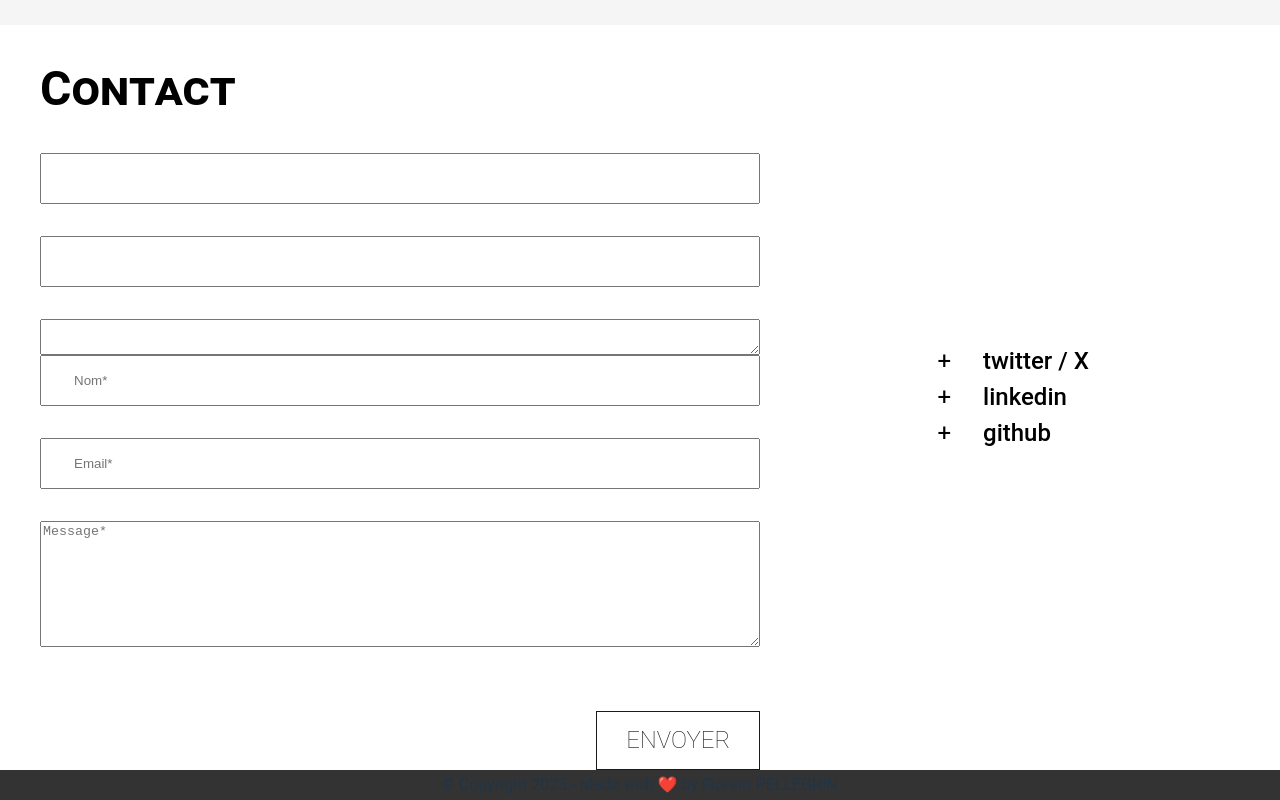
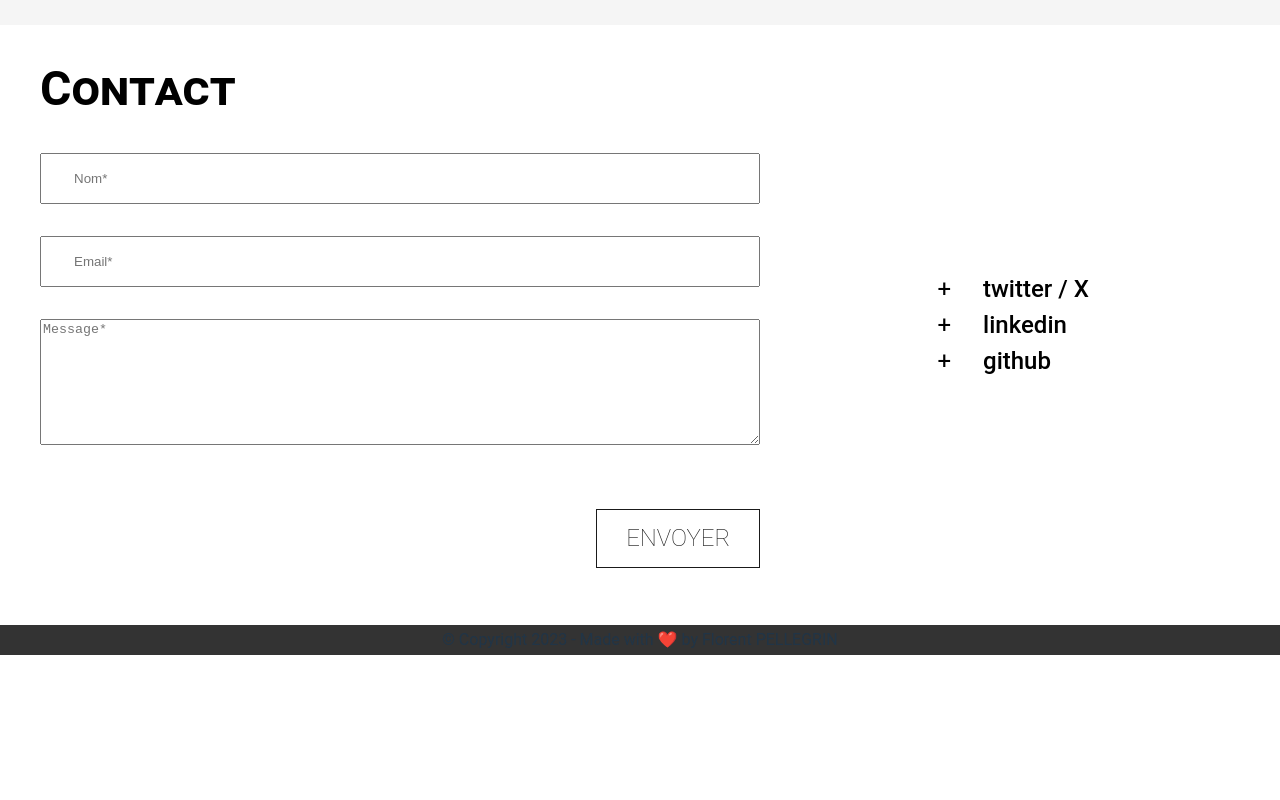
Before and after one commit to folpe/florentpellegrin, a React (Vite) app: page / in a window 1280 px wide. Shown: the part 2911-3711 px from the top of the page. After the commit the page ends 3566 px from the top, so only its background shows below. Built offline with nearby package versions, Linux system fonts and the light colour scheme.

Commit message:
maybe the good one

```diff
--- a/index.html
+++ b/index.html
@@ -13,6 +13,11 @@
     <meta name="theme-color" content="#ffffff" />
   </head>
   <body>
+    <form name="contact" netlify netlify-honeypot="bot-field" hidden>
+      <input type="text" name="name" />
+      <input type="email" name="email" />
+      <textarea name="message"></textarea>
+    </form>
     <div id="root"></div>
     <script type="module" src="/src/index.tsx"></script>
   </body>
--- a/src/pages/parts/Contact/Contact.tsx
+++ b/src/pages/parts/Contact/Contact.tsx
@@ -41,7 +41,7 @@ const Contact: React.FC = () => {
     fetch('/', {
       method: 'POST',
       headers: { 'Content-Type': 'application/x-www-form-urlencoded' },
-      body: encode({ 'form-name': 'contact-fp', ...inputValues }),
+      body: encode({ 'form-name': 'contact', ...inputValues }),
     })
       .then(() => console.log('Form successfully submitted'))
       .catch((error) => alert(error))
@@ -53,18 +53,7 @@ const Contact: React.FC = () => {
       <div className='container'>
         <div className='form-wrapper'>
           <h3>Contact</h3>
-          <form name='contact' data-netlify netlify-honeypot='bot-field' hidden>
-            <input type='text' name='name' />
-            <input type='email' name='email' />
-            <textarea name='message'></textarea>
-          </form>
-          <form
-            name='contact'
-            method='POST'
-            data-netlify='true'
-            onSubmit={handleSubmit}
-          >
-            <input type='hidden' name='contact-fp' value='contact' />
+          <form onSubmit={handleSubmit}>
             <input
               type='text'
               name='name'
```
